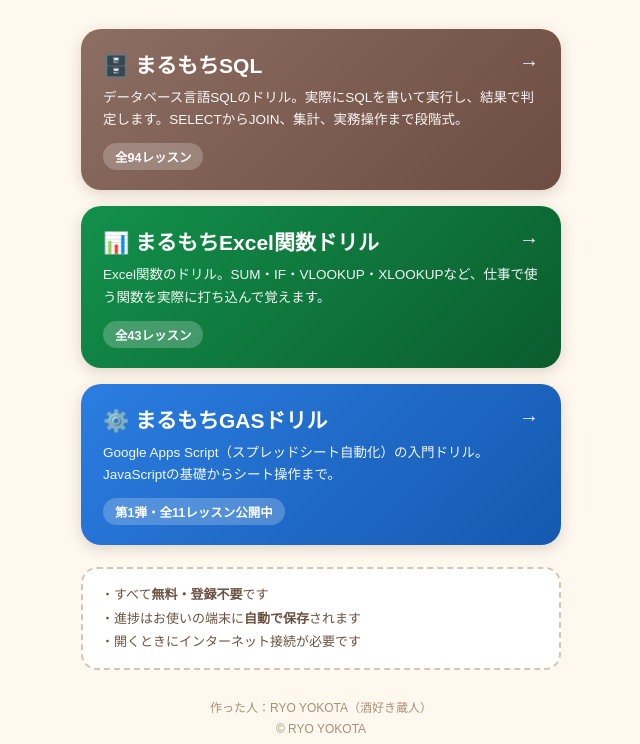
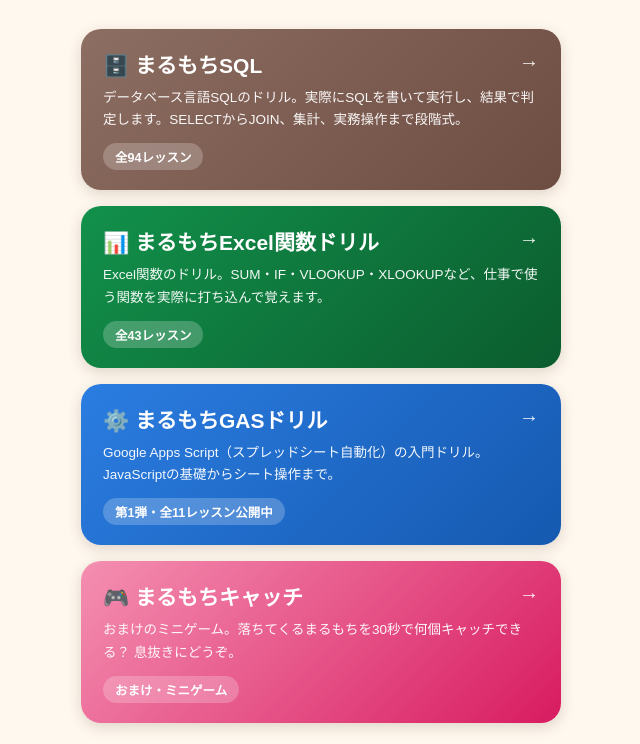
Before and after one commit to Tyrof/Tyrof.github.io, a plain HTML site: page index.html in a window 1280 px wide. Shown: the part 185-929 px from the top of the page, without its empty margins (319-959 px from the left). Drawn offline with Linux system fonts and the light colour scheme.

Commit message:
まるもちキャッチを追加

```diff
--- a/index.html
+++ b/index.html
@@ -39,6 +39,7 @@
   .sql { background: linear-gradient(135deg, #8D6E63, #6D4C41); }
   .excel { background: linear-gradient(135deg, #12914B, #0B5C2E); }
   .gas { background: linear-gradient(135deg, #2B7DE1, #1559B0); }
+  .catch { background: linear-gradient(135deg, #F48FB1, #D81B60); }
   .note {
     width: 100%; max-width: 480px; margin-top: 22px;
     background: #fff; border: 2px dashed #D9C4AE; border-radius: 16px;
@@ -75,6 +76,13 @@
       <p class="desc">Google Apps Script（スプレッドシート自動化）の入門ドリル。JavaScriptの基礎からシート操作まで。</p>
       <span class="meta">第1弾・全11レッスン公開中</span>
     </a>
+
+    <a class="card catch" href="https://tyrof.github.io/marumochi-catch/">
+      <span class="go">→</span>
+      <div class="name">🎮 まるもちキャッチ</div>
+      <p class="desc">おまけのミニゲーム。落ちてくるまるもちを30秒で何個キャッチできる？ 息抜きにどうぞ。</p>
+      <span class="meta">おまけ・ミニゲーム</span>
+    </a>
   </main>
 
   <div class="note">
```
